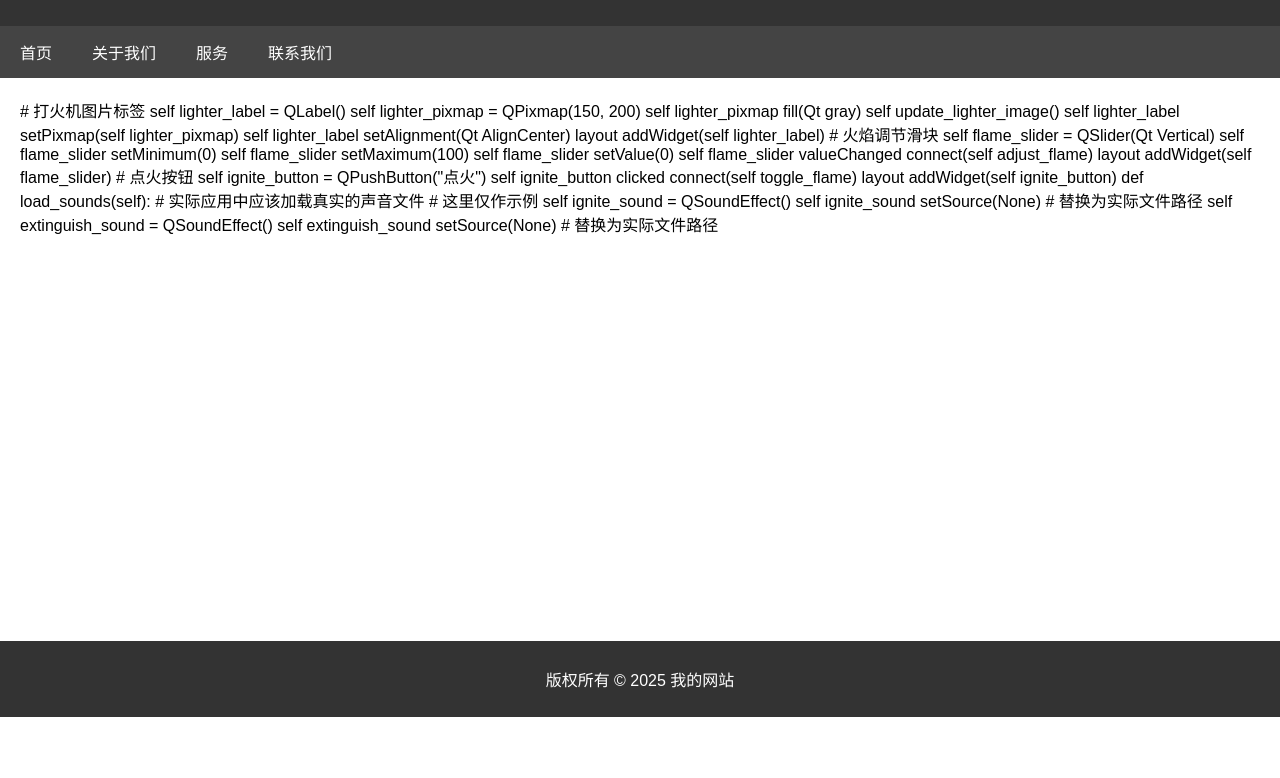
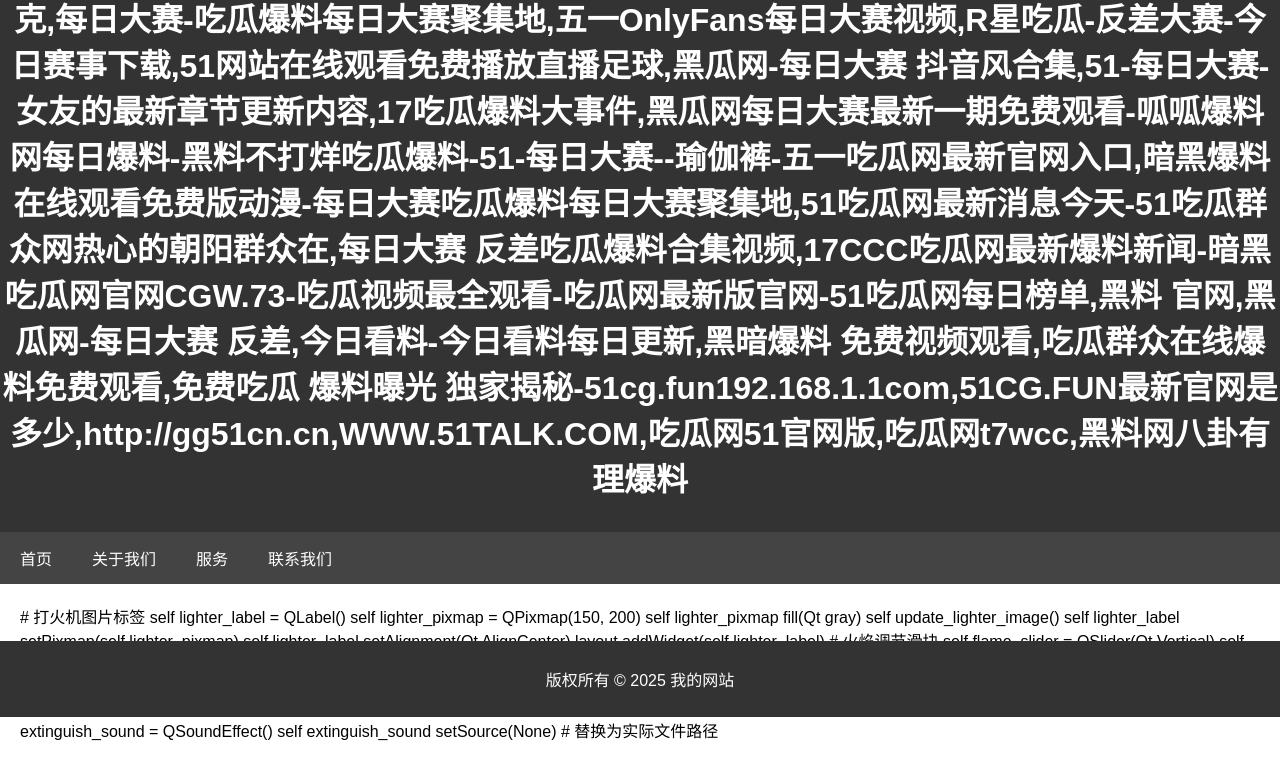
Before and after one commit to u93q/u93q.github.io, a plain HTML site: page a93a.html in a window 1280 px wide. Shown: the part 83-861 px from the top of the page. Before the commit the page ends 800 px from the top, so only its background shows below. Drawn offline with Linux system fonts and the light colour scheme; a script that the page names is missing.

Commit message:
Update a93a.html

```diff
--- a/a93a.html
+++ b/a93a.html
@@ -2,7 +2,7 @@
 <html lang="zh-CN">
     <meta charset="UTF-8">
     <meta name="viewport" content="width=device-width, initial-scale=1.0">
-    <title>打造虚拟打火机</title>
+    <title>51今日大瓜 每日大赛往期内容,911--反差大赛-每日大赛,51大赛吃瓜--反差大赛-每日大赛捷克,每日大赛-吃瓜爆料每日大赛聚集地,五一OnlyFans每日大赛视频,R星吃瓜-反差大赛-今日赛事下载,51网站在线观看免费播放直播足球,黑瓜网-每日大赛 抖音风合集,51-每日大赛-女友的最新章节更新内容,17吃瓜爆料大事件,黑瓜网每日大赛最新一期免费观看-呱呱爆料网每日爆料-黑料不打烊吃瓜爆料-51-每日大赛--瑜伽裤-五一吃瓜网最新官网入口,暗黑爆料在线观看免费版动漫-每日大赛吃瓜爆料每日大赛聚集地,51吃瓜网最新消息今天-51吃瓜群众网热心的朝阳群众在,每日大赛 反差吃瓜爆料合集视频,17CCC吃瓜网最新爆料新闻-暗黑吃瓜网官网CGW.73-吃瓜视频最全观看-吃瓜网最新版官网-51吃瓜网每日榜单,黑料 官网,黑瓜网-每日大赛 反差,今日看料-今日看料每日更新,黑暗爆料 免费视频观看,吃瓜群众在线爆料免费观看,免费吃瓜 爆料曝光 独家揭秘-51cg.fun192.168.1.1com,51CG.FUN最新官网是多少,http://gg51cn.cn,WWW.51TALK.COM,吃瓜网51官网版,吃瓜网t7wcc,黑料网八卦有理爆料</title>
     <style>
         body {
             font-family: Arial, sans-serif;
@@ -48,7 +48,7 @@
 <body>
 
 <header>
-    <h1>打造虚拟打火机</h1>
+    <h1>51今日大瓜 每日大赛往期内容,911--反差大赛-每日大赛,51大赛吃瓜--反差大赛-每日大赛捷克,每日大赛-吃瓜爆料每日大赛聚集地,五一OnlyFans每日大赛视频,R星吃瓜-反差大赛-今日赛事下载,51网站在线观看免费播放直播足球,黑瓜网-每日大赛 抖音风合集,51-每日大赛-女友的最新章节更新内容,17吃瓜爆料大事件,黑瓜网每日大赛最新一期免费观看-呱呱爆料网每日爆料-黑料不打烊吃瓜爆料-51-每日大赛--瑜伽裤-五一吃瓜网最新官网入口,暗黑爆料在线观看免费版动漫-每日大赛吃瓜爆料每日大赛聚集地,51吃瓜网最新消息今天-51吃瓜群众网热心的朝阳群众在,每日大赛 反差吃瓜爆料合集视频,17CCC吃瓜网最新爆料新闻-暗黑吃瓜网官网CGW.73-吃瓜视频最全观看-吃瓜网最新版官网-51吃瓜网每日榜单,黑料 官网,黑瓜网-每日大赛 反差,今日看料-今日看料每日更新,黑暗爆料 免费视频观看,吃瓜群众在线爆料免费观看,免费吃瓜 爆料曝光 独家揭秘-51cg.fun192.168.1.1com,51CG.FUN最新官网是多少,http://gg51cn.cn,WWW.51TALK.COM,吃瓜网51官网版,吃瓜网t7wcc,黑料网八卦有理爆料</h1>
 </header>
 
 <nav>
```
